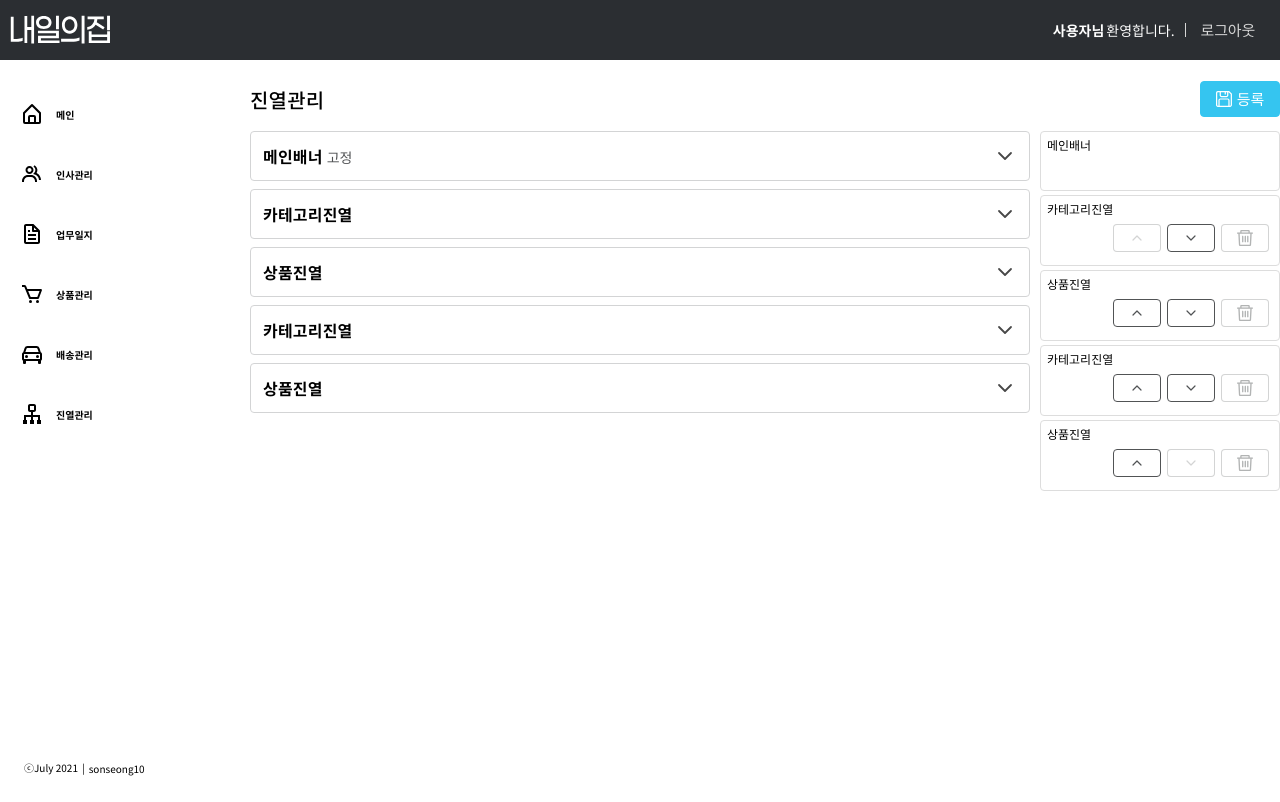
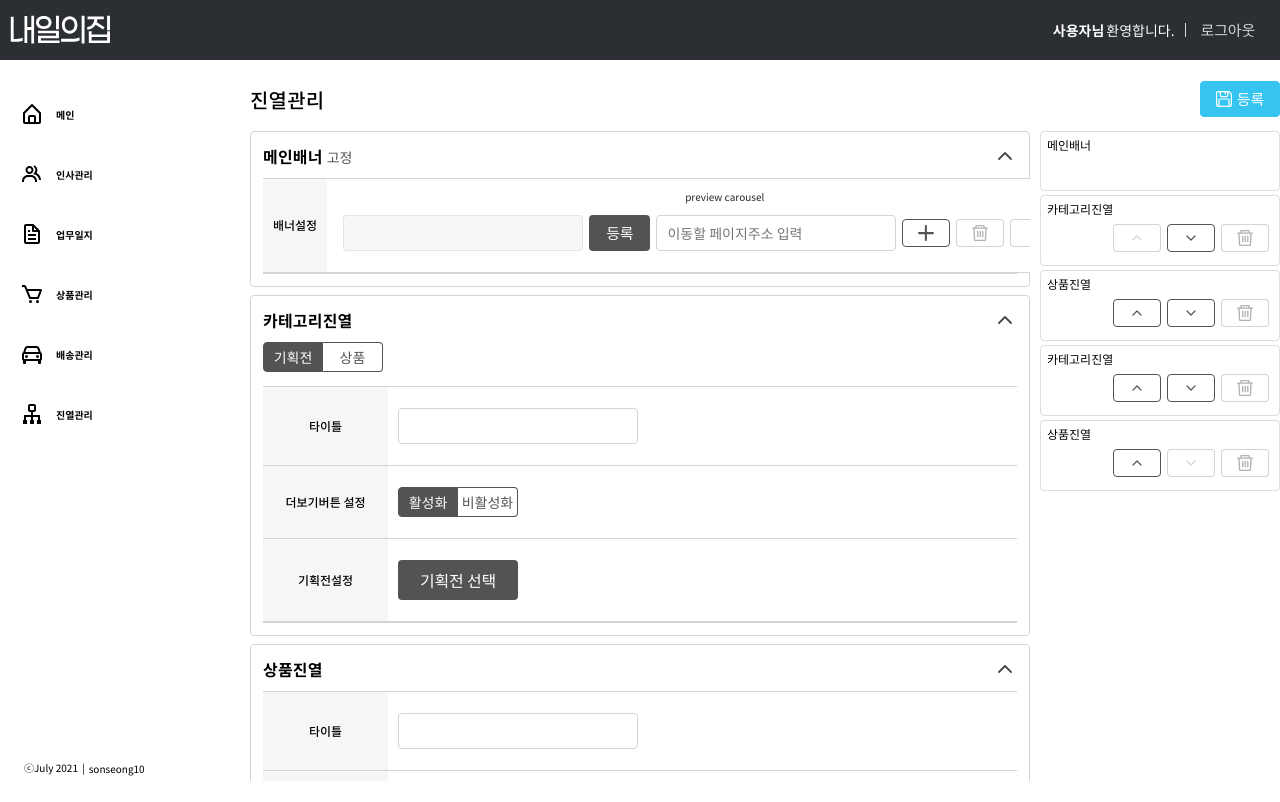
Before and after one commit to sonseong10/ecommerce-monorepo, a React (Create React App) app: page /admin/display in a window 1280 px wide. Built offline with nearby package versions, Linux system fonts and the light colour scheme; no server answers.

Commit message:
진열관리 상시보이게 표시

```diff
--- a/src/pages/display/index.tsx
+++ b/src/pages/display/index.tsx
@@ -53,6 +53,7 @@ function DisplayPage() {
       <DisplayWrapper>
         <LeftGroup>
           <Accordion
+            closeAll={true}
             data={[
               {
                 title: '메인배너',
```
